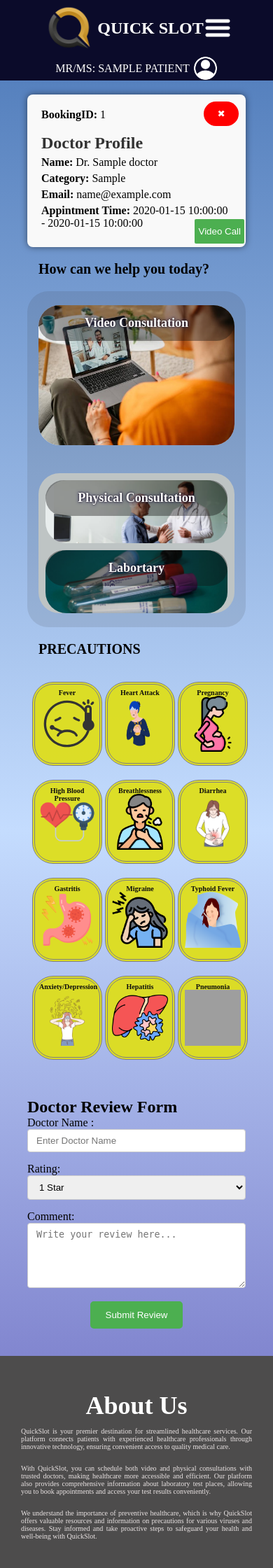
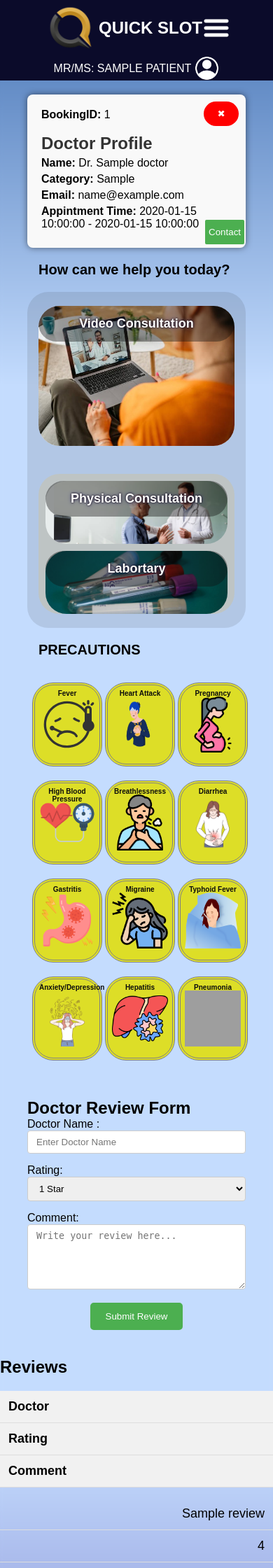
Before and after one commit to SAMIULLAH2105/Quick-Slot, a PHP site: page /dashboard.php in a window 390 px wide. Shown: the top 2240 px of the page at 70% size. Run offline with PHP 8.4, Linux system fonts and the light colour scheme; the visitor is signed in with stand-in values (Sample User, id 1); tables that the repository leaves empty or names only in its code hold one stand-in row (values such as "Sample post"); grey boxes are pictures that could not be loaded.

Commit message:
final commit

```diff
--- a/APPOINTMENTS/videoConsultation.php
+++ b/APPOINTMENTS/videoConsultation.php
@@ -4,6 +4,8 @@
     <meta charset="UTF-8">
     <meta name="viewport" content="width=device-width, initial-scale=1.0">
     <title>Video Consultation</title>
+
+    <link rel="icon" type="image/x-icon" href="../Images/logo.png" />
     <script src="booking.js"></script>
     <style>
         /* CSS styling for doctor profile */
@@ -213,6 +215,7 @@ if ($result->num_rows > 0) {
                 <p><strong>Max Patients:</strong> <?php echo $row["MaxPatients"]; ?></p>
                 <p><strong>Mode:</strong> <?php echo $row["Mode"]; ?></p>
 
+
             </div>
             <div>
 
--- a/Dashboard.php
+++ b/Dashboard.php
@@ -56,7 +56,6 @@ if ($conn->connect_error) {
         <li><a href="#review">Reviews</a></li>
         <li><a href="#footer">Contact</a></li>
         <li><a href="./login.php">log Out</a></li>
-
       </ul>
 
        <div class="personalDetail" style="display:flex; justify-content:center;align-items:center; ">
@@ -128,7 +127,7 @@ if ($result->num_rows > 0) {
 
                     <button type="submit" name="cancel" class="btn" onclick="return confirm('Are you sure you want to cancel this appointment?');"> &#10006</button>
 
-                    <button class="videoCallBtn"><a href="whatsapp://send?phone=<?php echo $full_phone_number; ?>">Video Call</a></button>
+                    <button class="videoCallBtn"><a href="whatsapp://send?phone=<?php echo $full_phone_number; ?>">Contact</a></button>
                 </div>
             </form>
         </div>
@@ -337,6 +336,27 @@ if ($_SERVER["REQUEST_METHOD"] == "POST") {
       echo "";
   }
 }
+
+
+$reviewFetching = "SELECT doctor_name, rating, comment FROM reviews";
+$result = $conn->query($reviewFetching);
+
+if ($result->num_rows > 0) {
+    echo "<h2>Reviews</h2>";
+    echo "<table>";
+    echo "<tr><th>Doctor</th><th>Rating</th><th>Comment</th></tr>";
+    while ($row = $result->fetch_assoc()) {
+        echo "<tr>";
+        echo "<td>" . $row['doctor_name'] . "</td>"; // Changed 'doc_name' to 'doctor_name'
+        echo "<td>" . $row['rating'] . "</td>";
+        echo "<td>" . $row['comment'] . "</td>";
+        echo "</tr>";
+    }
+    echo "</table>";
+} else {
+    echo "<p>No booked appointments found.</p>";
+}
+
 ?>
 
 
@@ -378,7 +398,6 @@ if ($_SERVER["REQUEST_METHOD"] == "POST") {
 
 
 
-
     <script src="script.js"></script>
   </body>
 </html>
--- a/login.php
+++ b/login.php
@@ -60,6 +60,7 @@ if(isset($_POST['email']) && isset($_POST['password']) && isset($_POST['login_ty
     <meta charset="UTF-8">
     <meta name="viewport" content="width=device-width, initial-scale=1.0">
     <link rel="stylesheet" href="signup.css">
+    <link rel="icon" type="image/x-icon" href="./Images/logo.png" />
     <title>Login</title>
 </head>
 <body>
--- a/script.js
+++ b/script.js
@@ -1,3 +1,5 @@
+// Script for hidden menu which will appear on devices with widht less than 834
+
 var navimage = document.getElementById("myImage");
 var menuonclick = document.getElementById('menuonclick');
 
--- a/signupDoctor.php
+++ b/signupDoctor.php
@@ -66,6 +66,7 @@ if(isset($_POST['name'])) {
     <meta charset="UTF-8">
     <meta name="viewport" content="width=device-width, initial-scale=1.0">
     <link rel="stylesheet" href="signup.css">
+    <link rel="icon" type="image/x-icon" href="./Images/logo.png" />
     <title>Welcome to Quick Slot</title>
 </head>
 
--- a/style.css
+++ b/style.css
@@ -10,17 +10,26 @@ body{
 
   /* background-color: #a3b9dada; */
   /* background-color: rgb(223, 237, 241); */
-  background-image: linear-gradient(to top,  #5b54b4 0%, #c4dcfe 50%,#4a77b7 100%);
-  /* background-image: linear-gradient(to top,  #5b54b4 0%, #c4dcfe 70%,#c7c6e4 100%); */
+  /* background-image: linear-gradient(to top,  #5b54b4 0%, #c4dcfe 50%,#4a77b7 100%);
+   */
+
+   /* background-image: linear-gradient(to top,  #5b54b4 0%, #c4dcfe 50%,#4a77b7 100%);
+    */
+
+    background-image: linear-gradient(to top,  #5b54b4 0%, #c4dcfe 25%, #c4dcfe 80%,#4a77b7 100%);
+  /* background-color: #fff8ef; */
+  /* background-image: linear-gradient(to top,  #31303b 0%, #a9aaac 70%,#707375 100%); */
+
   /* background-image: linear-gradient(to bottom,  #c6b9cb 0%, #bec5ce 100%); */
+  font-family: sans-serif;
 
 
 
 
+background-repeat: no-repeat;
 
-
-
-  /* background-image: url(./Images/bg.jpg); */
+  backdrop-filter: blur(2px);
+  background-size:cover;
   /* background: rgba(0, 0, 0, 0.5) url(./Images/bg.jpg); */
   /* background-color: rgba(255, 255, 255, 0.9); */
   color: black;
@@ -613,6 +622,50 @@ z-index: 999; /* Ensure it covers the background */
 
 
 
+table {
+  width: 100%;
+  border-collapse: collapse;
+  margin: 20px 0;
+  font-size: 18px;
+  text-align: left;
+}
+th, td {
+  padding: 12px;
+  border-bottom: 1px solid #ddd;
+}
+tr:hover {
+  background-color: #f1f1f1;
+}
+@media screen and (max-width: 600px) {
+  table, thead, tbody, th, td, tr {
+      display: block;
+  }
+  tr {
+      margin-bottom: 15px;
+  }
+  th {
+      background: #f1f1f1;
+      font-weight: bold;
+  }
+  td {
+      text-align: right;
+      padding-left: 50%;
+      position: relative;
+  }
+  td::before {
+      content: attr(data-label);
+      position: absolute;
+      left: 0;
+      width: 50%;
+      padding-left: 15px;
+      font-weight: bold;
+      text-align: left;
+  }
+}
+
+
+
+
 
 @media screen and (max-width: 1095px)  {
   nav {
```
Also changed, not shown: APPOINTMENTS/labortary.php (+6 -1 lines), APPOINTMENTS/physicalConsultation.php (+27 -33 lines), Navigations/About.html (deleted, +0 -12 lines), Precautions/Fever.Html (deleted, +0 -12 lines), doctor.php (+4 -4 lines), formValidation.js (added, +51 -0 lines), index.php (+4 -18 lines), signup.css (+16 -4 lines), Images/bbbg.jpeg (added), Images/bggg.jpg (added), Images/duplo25.jpg (added), picss.jpeg (deleted), 1 other file.
